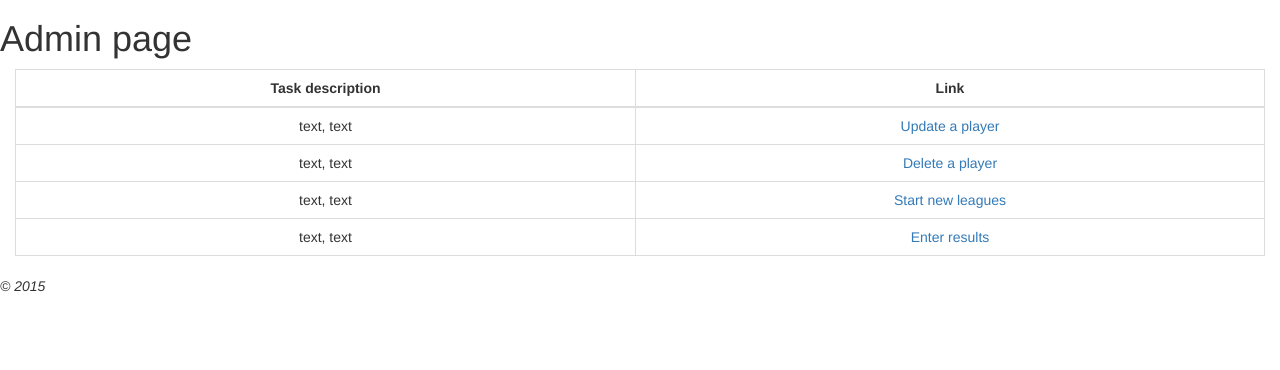
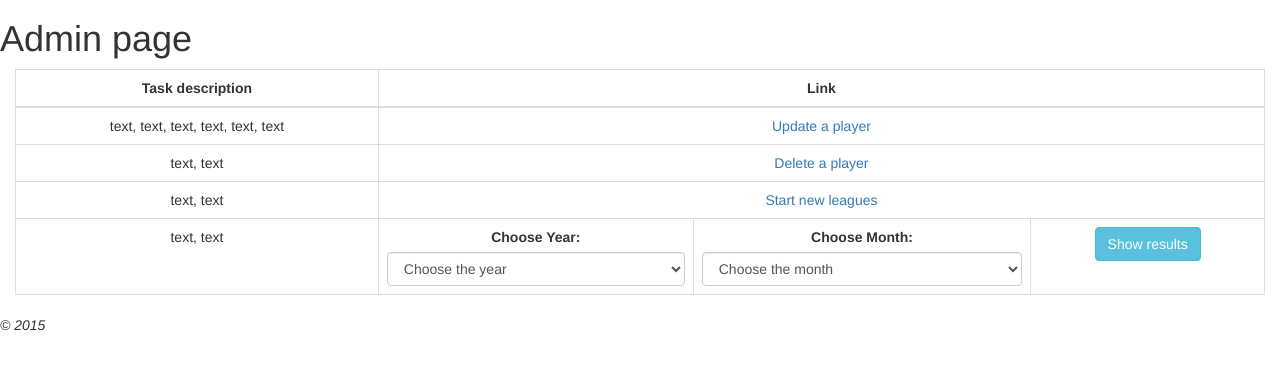
Before and after one commit to Hari96/stour-squashclub, a CodeIgniter app: page /database/results_hub in a window 1280 px wide. Shown: the part 101-471 px from the top of the page. Run offline with CodeIgniter, Linux system fonts and the light colour scheme; the visitor is signed in with stand-in values (Sample User, id 1).

Commit message:
Finally completing inital setup of results

```diff
--- a/application/controllers/Results_hub.php
+++ b/application/controllers/Results_hub.php
@@ -20,18 +20,20 @@
       } else {
         $year = $this->input->post('year');
         $month = $this->input->post('month');
-        for ($i = 1; $i <= 6; $i++) {
+        //for ($i = 1; $i <= 6; $i++) {
+        $i = 1;
           $div = $i;
-          $results_array = $this->users_model->get_current_results($year, $month, $div);
-          foreach ($results_array as $row) {
+          //$results_array = $this->users_model->get_current_results($year, $month, $div);
+          //$data['results'] = $this->users_model->get_current_results($year, $month, $div);
+          /*foreach ($results_array as $row) {
             $player1_id = $row['player1_id'];
             $player1_name = $this->users_model->get_names_from_id($player1_id);
             echo $player1_name . "<br>";
             $player2_id = $row['player2_id'];
             $player2_name = $this->users_model->get_names_from_id($player2_id);
             echo $player2_name;
-          }
-        }
+          }*/
+      //  }
       }
     }
   }
--- a/application/models/Insert_model.php
+++ b/application/models/Insert_model.php
@@ -70,6 +70,17 @@
     }
   }
 
+  public function check_existence_of_results($year, $month) {
+    $this->db->where('year', $year);
+    $this->db->where('month', $month);
+    $query = $this->db->get('months');
+    if($query->num_rows() == 1) {
+      return true;
+    } else {
+      return false;
+    }
+  }
+
   public function insert_into_results($year, $month, $divs, $player1_id, $player2_id) {
     $data = array(
       'year' => $year,
@@ -80,4 +91,32 @@
     );
     $this->db->insert('results', $data);
   }
+
+  public function initiate_month_year($year, $month) {
+    $months_data = array(
+      'year' => $year,
+      'month' => $month
+    );
+    $this->db->insert('months', $months_data);//insert month and year into 'months' table
+  }
+
+  public function get_id_from_results($year, $month, $rowNum) {
+    $this->db->where('year', $year);
+    $this->db->where('month', $month);
+    $query = $this->db->get('results');
+    $row = $query->row($rowNum);
+    $id = $row->id;
+    return $id;
+  }
+
+  /*public function update_results_info($divs, $player1_id, $player2_id, $id) {// may be needed later??
+    $this->db->where('id', $id);
+    $data = array(
+      'division' => $divs,
+      'player1_id' => $player1_id,
+      'player2_id' => $player2_id
+    );
+    $this->db->update('results', $data);
+  }*/
+
 }
--- a/application/models/Users_model.php
+++ b/application/models/Users_model.php
@@ -61,14 +61,29 @@ class Users_model extends CI_Model {
 
   public function find_players_in_div($div) {
     $this->db->where('current_league', $div);
-    $this->db->order_by('lName');
+    $this->db->order_by('lName', 'asc');
     $query = $this->db->get('players');
     if($query->num_rows() > 0) {
       return $query->result_array();
     } else {
       return false;
     }
+  }
 
+  public function delete_set_of_players($year, $month) {
+    $this->db->where('year', $year);
+    $this->db->where('month', $month);
+    $this->db->delete('results');
+    $query = $this->db->query("SELECT MAX(id) AS id FROM results");
+    $row = $query->row();
+    $max = $row->id;
+    $max = $max + 1;
+    $query = $this->db->query("ALTER TABLE results AUTO_INCREMENT = $max");//ensures id continues from last, without gap
+  }
+
+  public function get_results() {
+    $query = $this->db->get('results');
+    return $query->result_array();
   }
 
   public function get_current_results($year, $month, $div) {
--- a/application/views/admin_views/admin_home.php
+++ b/application/views/admin_views/admin_home.php
@@ -40,32 +40,93 @@ if(isset($_SESSION['role']))
    <a href="#" class="close" data-dismiss="alert" aria-label="close">&times;</a>
   </div>
 <?php $leagues_message = ''; } ?>
+<?php if (isset($divtoolarge_message)) { ?>
+ <div class="message-box alert alert-danger">
+   <h3 style="color:red;"><?php echo $divtoolarge_message; ?></h3>
+   <a href="<?php echo base_url();?>player_admin/league_view/leagues_view">Return to league page</a>
+   <a href="#" class="close" data-dismiss="alert" aria-label="close">&times;</a>
+  </div>
+<?php $divtoolarge_message = ''; } ?>
 
 <div class="container-fluid">
   <table class="table table-responsive table-bordered">
     <thead>
-      <tr><th>Task description</th><th>Link</th></tr>
+      <tr><th>Task description</th><th colspan="3">Link</th></tr>
     </thead>
     <tbody>
       <tr>
-        <td>text, text </td>
-        <td><a href="<?php echo base_url();?>player_admin/crud_view/user_update">Update a player</a></td>
+        <td>text, text, text, text, text, text  </td>
+        <td colspan="3"><a href="<?php echo base_url();?>player_admin/crud_view/user_update">Update a player</a></td>
       </tr>
       <tr>
         <td>text, text </td>
-        <td><a href="<?php echo base_url();?>player_admin/crud_view/user_delete">Delete a player</a></td>
+        <td colspan="3"><a href="<?php echo base_url();?>player_admin/crud_view/user_delete">Delete a player</a></td>
       </tr>
       <tr>
         <td>text, text</td>
-        <td><a href="<?php echo base_url();?>player_admin/league_view/leagues_view">Start new leagues</a></td>
+        <td colspan="3"><a href="<?php echo base_url();?>player_admin/league_view/leagues_view">Start new leagues</a></td>
       </tr>
       <tr>
         <td>text, text</td>
-        <td><a href="<?php echo base_url();?>player_admin/league_view/results_view">Enter results</a></td>
+        <?php echo form_open('results_hub');?>
+        <td>
+          <?php
+          echo form_label('Choose Year:', 'inputYear');
+          $options = array(
+            '0' => 'Choose the year',
+            '2016' => '2016',
+            '2017' => '2017',
+            '2018' => '2018',
+            '2019' => '2019',
+            '2020' => '2020',
+            '2021' => '2021',
+            '2022' => '2022',
+            '2023' => '2023',
+            '2024' => '2024',
+            '2025' => '2025',
+            '2026' => '2026',
+            '2027' => '2027'
+          );
+          echo form_dropdown('year', $options, 'Choose the year', 'class="form-control"');
+          ?>
+        </td>
+        <td>
+          <?php
+          echo form_label('Choose Month:', 'inputMonth');
+          $options = array(
+            '0' => 'Choose the month',
+            'jan' => 'Jan',
+            'feb' => 'Feb',
+            'mar' => 'Mar',
+            'apr' => 'Apr',
+            'may' => 'May',
+            'jun' => 'Jun',
+            'jul' => 'Jul',
+            'aug' => 'Aug',
+            'sep' => 'Sep',
+            'oct' => 'Oct',
+            'nov' => 'Nov',
+            'dec' => 'Dec'
+          );
+          echo form_dropdown('year', $options, 'Choose the month', 'class="form-control"');
+          ?>
+        </td>
+        <td>
+          <?php
+          $data = array(
+            'id' => 'yearmonth',
+            'type' => 'submit',
+            'content' => 'Show results',
+            'class' => 'btn btn-info'
+          );
+          echo form_button($data);
+          ?>
+        </td>
+        <?php echo form_close(); ?>
       </tr>
     </tbody>
   </table>
 </div>
 <?php } else {
-  echo "You are not an admin, so you do not have access to this page";
+  echo "You are not an admin, so you do not have access to this page <br>";
 } ?>
--- a/application/views/admin_views/results_view.php
+++ b/application/views/admin_views/results_view.php
@@ -68,12 +68,13 @@ if(isset($_SESSION['role']))
   <div class="row">
     <div class="col-md-6">
       <h3>DIVISION 1</h3>
-      <?php echo form_open(''); ?>
+      <?php echo form_open('results_hub'); ?>
       <table class="table table-responsive table-bordered">
         <thead>
           <tr><th>First Player</th><th>Score</th><th>Second Player</th><th>Score</th><th>Day</th></tr>
         </thead>
         <tbody>
+          <?php foreach ($results as $result): ?>
           <tr><td>1</td><td></td><td>2</td><td></td><td></td></tr>
           <tr><td>1</td><td></td><td>3</td><td></td><td></td></tr>
           <tr><td>1</td><td></td><td>4</td><td></td><td></td></tr>
@@ -89,6 +90,7 @@ if(isset($_SESSION['role']))
           <tr><td>4</td><td></td><td>5</td><td></td><td></td></tr>
           <tr><td>4</td><td></td><td>6</td><td></td><td></td></tr>
           <tr><td>5</td><td></td><td>6</td><td></td><td></td></tr>
+          <?php endforeach; ?>
         </tbody>
       </table>
     </div>
@@ -309,5 +311,5 @@ if(isset($_SESSION['role']))
   <br>
 </div>
 <?php } else {
-  echo "You are not an admin, so you do not have access to this page";
+  echo "You are not an admin, so you do not have access to this page <br>";
 } ?>
--- a/application/views/admin_views/user_delete.php
+++ b/application/views/admin_views/user_delete.php
@@ -18,5 +18,5 @@ if(isset($_SESSION['role']))
   </tbody>
 </table>
 <?php } else {
-  echo "You are not an admin, so you do not have access to this page";
+  echo "You are not an admin, so you do not have access to this page <br>";
 } ?>
--- a/application/views/admin_views/user_update.php
+++ b/application/views/admin_views/user_update.php
@@ -34,5 +34,5 @@ if(isset($_SESSION['role']))
 </table>
 </div>
 <?php } else {
-  echo "You are not an admin, so you do not have access to this page";
+  echo "You are not an admin, so you do not have access to this page <br>";
 } ?>
--- a/assets/css/custom.css
+++ b/assets/css/custom.css
@@ -8,8 +8,6 @@ table {
   width: 98%;
 }
 table, th, td {
-  /*border: 1px solid black;
-  border-collapse: collapse;*/
   text-align:center;
 }
 .narrow {
```
Also changed, not shown: application/controllers/Player_admin.php (+13 -0 lines), application/controllers/Update_leagues.php (+36 -4 lines).
